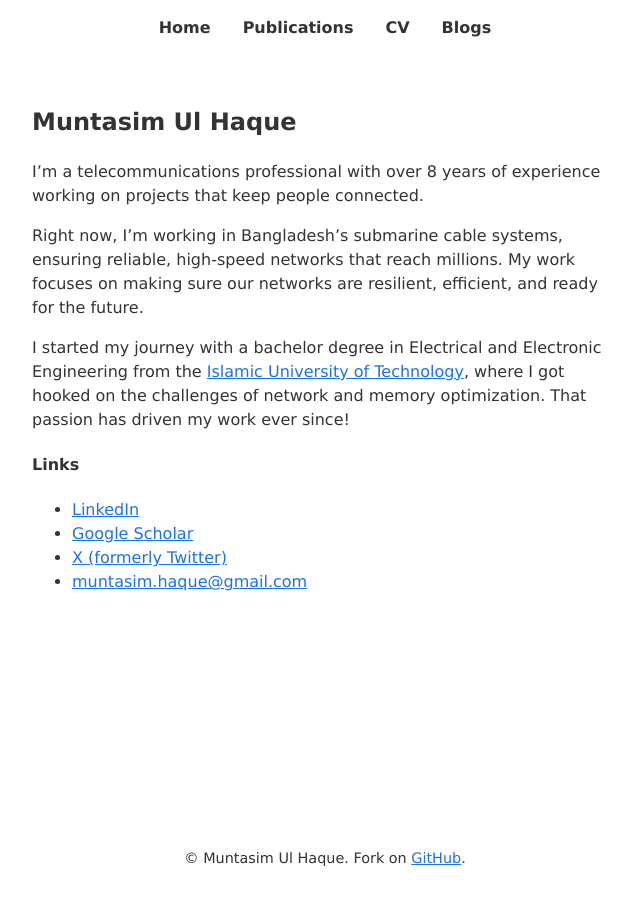
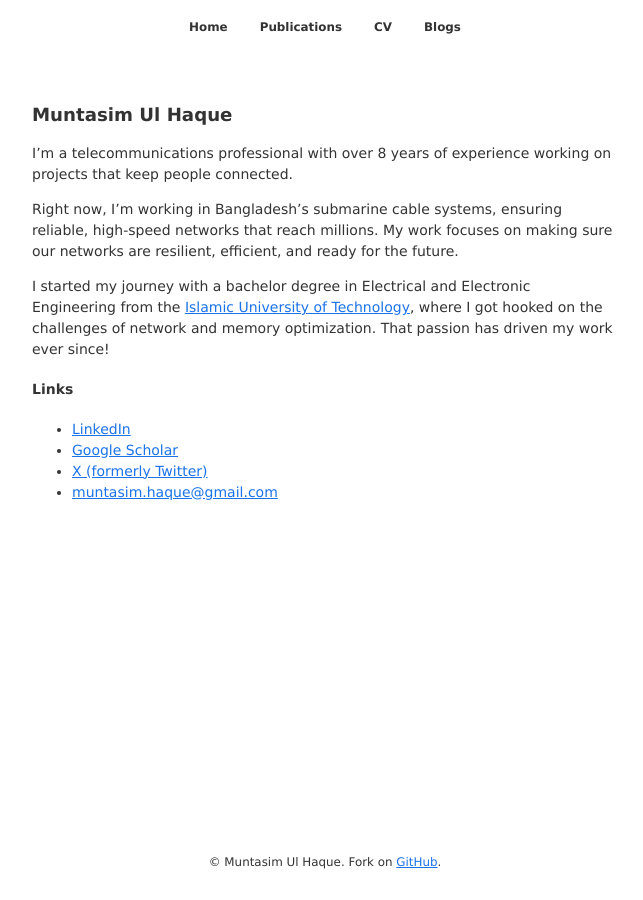
Before and after one commit to muntasimulhaque/muntasimulhaque.github.io, a Jekyll site: the page built from index.md, in a window 1280 px wide. Shown: the whole page, without its empty margins (315-958 px from the left). Built offline with Jekyll 4.4.1, drawn with Linux system fonts in a browser that asks for light colours; our own code applies the rules of GitHub Pages for plain Markdown files.

Commit message:
Update main.css

```diff
--- a/assets/css/main.css
+++ b/assets/css/main.css
@@ -10,7 +10,7 @@
 
 /* Global styles */
 body {
-    font-family: Verdana, Geneva, sans-serif; /* Changed from Georgia to Verdana */
+    font-family: Verdana, Geneva, sans-serif;
     line-height: 1.5;
     color: var(--text-color);
     background-color: var(--background-color);
@@ -21,6 +21,7 @@ body {
     display: flex;
     flex-direction: column;
     min-height: 100vh;
+    font-size: 14px;
 }
 
 main {
@@ -32,9 +33,30 @@ main {
     box-sizing: border-box;
 }
 
-/* Headings - Keep using Verdana */
+/* Headings - Use Verdana with reduced sizes */
 h1, h2, h3, h4, h5, h6 {
     font-family: Verdana, Geneva, sans-serif;
+}
+
+h1 {
+    font-size: 1.3em;
+    color: var(--primary-color);
+}
+
+h2 {
+    font-size: 1.2em;
+}
+
+h3 {
+    font-size: 1.1em;
+}
+
+h4 {
+    font-size: 1em;
+}
+
+h5, h6 {
+    font-size: 0.9em;
 }
 
 /* Header and navigation */
@@ -61,7 +83,7 @@ a:visited {
 
 .menu-toggle {
     display: none;
-    font-size: 1.5rem;
+    font-size: 1.4rem;
     cursor: pointer;
 }
 
@@ -82,6 +104,7 @@ nav a {
     color: var(--primary-color);
     font-weight: bold;
     text-decoration: none;
+    font-size: 0.85em;
 }
 
 nav a:visited {
@@ -123,13 +146,13 @@ nav a:hover {
 .blog-date {
     display: block;
     color: var(--text-color);
-    font-size: 0.9em;
+    font-size: 0.75em;
     margin-top: 0.1rem;
 }
 
 /* Blog post styles */
 .blog-post h1 {
-    font-size: 1.5em;
+    font-size: 1.2em;
     color: var(--primary-color);
     margin-top: 0;
     margin-bottom: 0.5rem;
@@ -141,7 +164,7 @@ nav a:hover {
 
 .blog-post .blog-date {
     display: block;
-    font-size: 0.9em;
+    font-size: 0.75em;
     color: var(--text-color);
     margin-top: 0.2rem;
     margin-bottom: 1rem;
@@ -174,7 +197,7 @@ footer {
     text-align: center;
     padding: 1rem;
     color: var(--text-color);
-    font-size: 0.9em;
+    font-size: 0.85em;
     margin-top: 2rem;
     width: 100%;
     box-sizing: border-box;
@@ -182,6 +205,10 @@ footer {
 
 /* Responsive design */
 @media (max-width: 768px) {
+    body {
+        font-size: 13px;
+    }
+
     main {
         padding: 1rem;
         width: 100%;
@@ -222,6 +249,7 @@ footer {
         color: var(--primary-color);
         padding: 0.5rem 1rem;
         text-decoration: none;
+        font-size: 0.95em;
     }
 
     nav a:hover {
```
